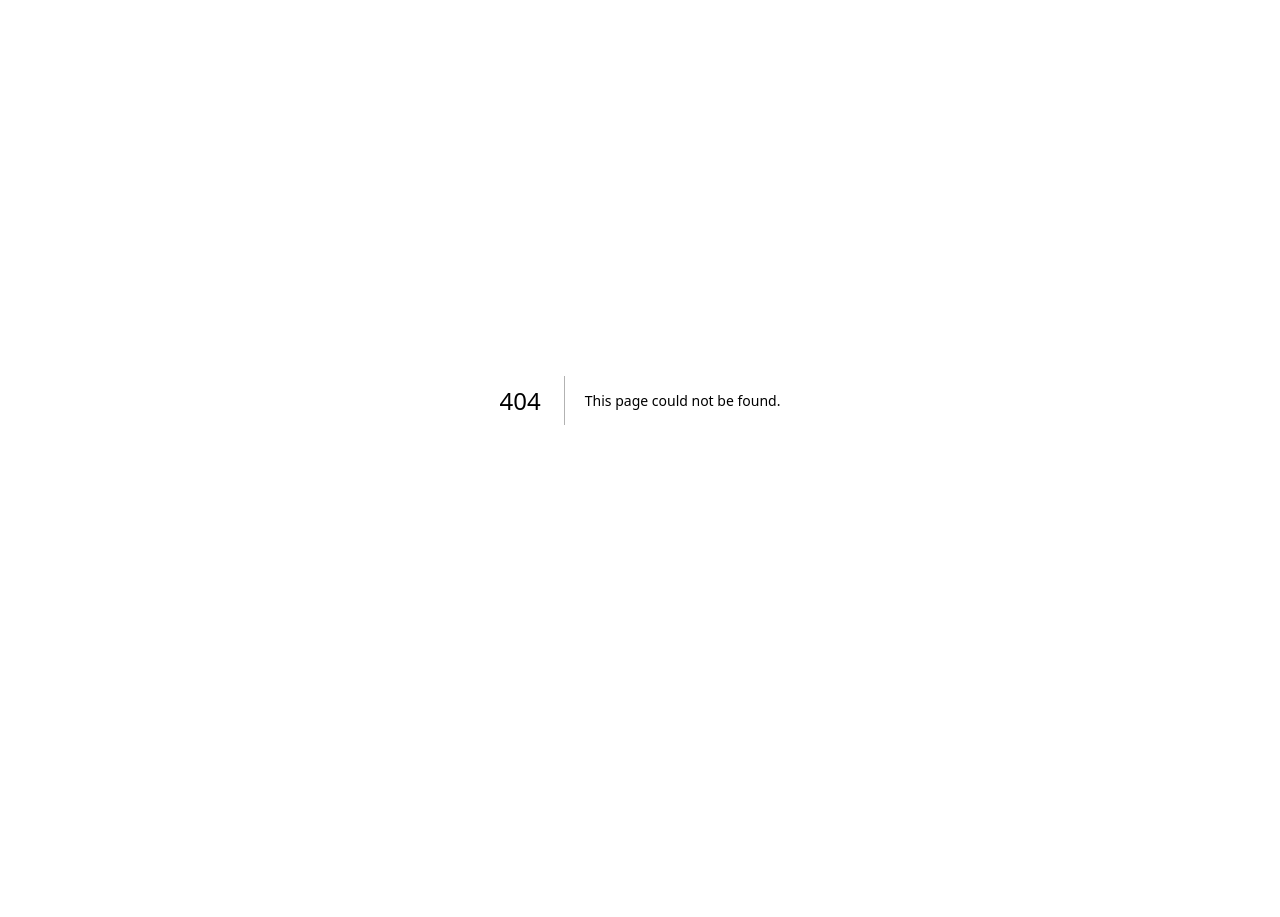
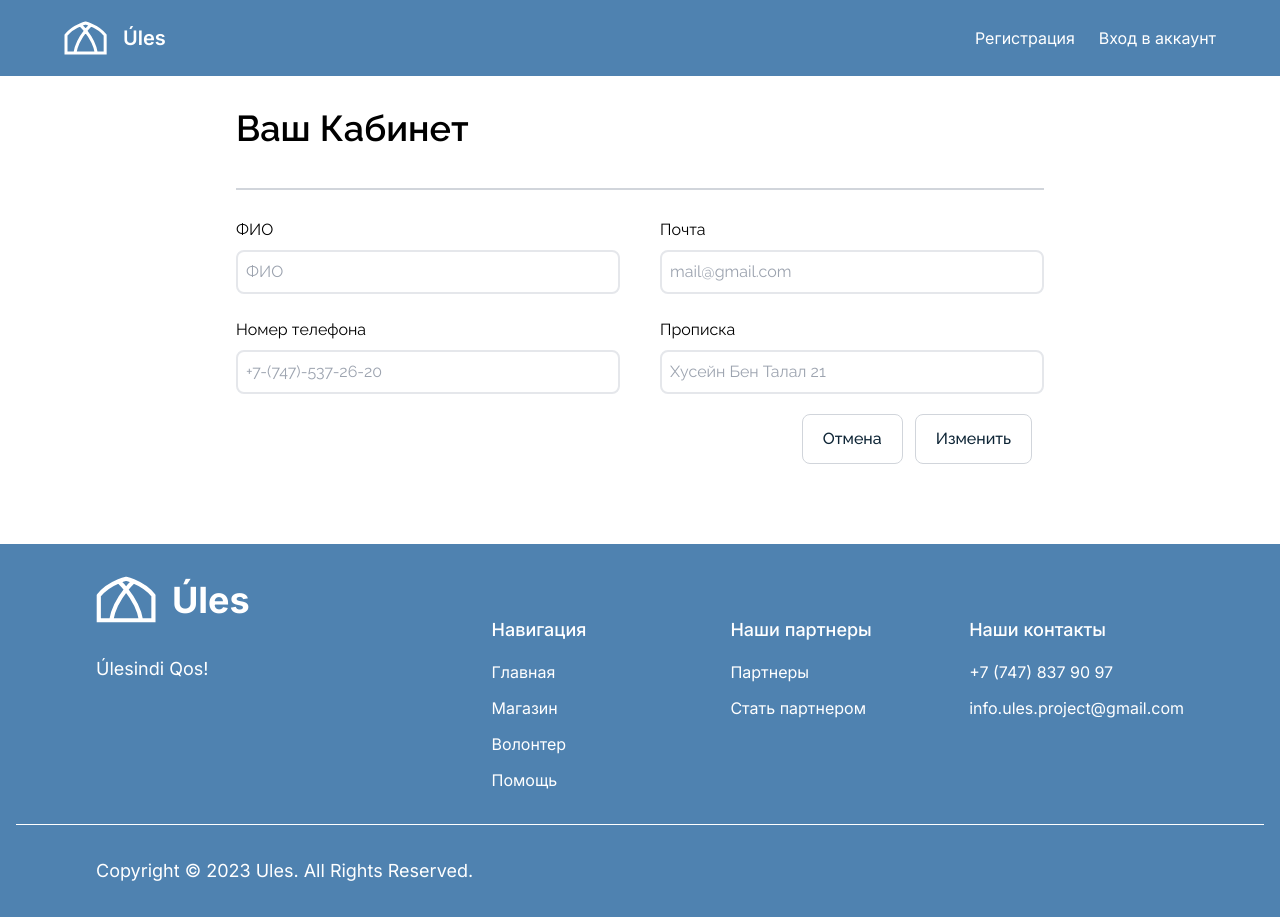
Before and after one commit to kimbiled/ulesV2, a Next.js app in the folder frontend/: page /prisoner in a window 1280 px wide. Before the commit this address had no page. Before the commit the page ends 800 px from the top, so only its background shows below. Built offline with nearby package versions, Linux system fonts and the light colour scheme; no server answers.

Commit message:
tab component

```diff
--- a/frontend/src/app/default.scss
+++ b/frontend/src/app/default.scss
@@ -39,7 +39,6 @@ a {
   color: inherit;
 }
 button {
-  border: none;
   outline: none;
   background-color: transparent;
   cursor: pointer;
@@ -63,8 +62,6 @@ mark {
 //   background: orange;
 // }
 
-
-
 .dropDown {
   position: absolute;
   //top:10.5rem;
--- /dev/null
+++ b/frontend/src/app/prisoner/layout.tsx
@@ -0,0 +1,16 @@
+import { ReactNode } from "react";
+
+export default function layout({ children }: { children: ReactNode }) {
+	return (
+		// <ProtectedRoute>
+		// 	<CustomCookieProvider>
+		// 		<CustomerProvider>
+		// 			{children}
+		// 		</CustomerProvider>
+		// 	</CustomCookieProvider>
+		// </ProtectedRoute>
+		<>
+			{children}
+		</>
+	);
+}
--- /dev/null
+++ b/frontend/src/app/prisoner/page.tsx
@@ -0,0 +1,12 @@
+import Prisoner from '@routes/prisoner/prisoner'
+import Layout from '@components/Layout/Layout';
+
+
+export default async function page() {
+
+	return (
+		<Layout>
+			<Prisoner />
+		</Layout>
+	);
+}
--- a/frontend/src/components/Footer/Footer.tsx
+++ b/frontend/src/components/Footer/Footer.tsx
@@ -3,7 +3,7 @@ import Image from 'next/image';
 
 const Footer = () => {
   return (
-    <footer className=" fontInter bg-[#0D2435] w-full m-auto ">
+    <footer className=" fontInter bg-[#4F82B0] w-full m-auto ">
       <div className="m-auto   lg:py-8 p-4 ">
         <div className="md:flex md:justify-between space-y-10 md:px-20">
           <div className="flex flex-col gap-8">
--- a/frontend/src/components/Header/Header.tsx
+++ b/frontend/src/components/Header/Header.tsx
@@ -18,7 +18,7 @@ export default function Header({ user }: { user: TUser | null }) {
   const [isOpen, setOpen] = useState<boolean>(false);
 
   return (
-    <nav className="fontInter w-full bg-gradient-linear px-16 flex py-2 justify-between items-center navbar">
+    <nav className="fontInter w-full bg-[#4F82B0] px-16 flex py-2 justify-between items-center navbar">
       <div className="flex bg-gradientBlueBlack w-[100%] justify-between">
         <Link
           href="/"
--- a/frontend/src/components/Layout/Layout.tsx
+++ b/frontend/src/components/Layout/Layout.tsx
@@ -1,12 +1,12 @@
-import { ReactNode } from "react";
+import { ReactNode } from 'react';
 
-import Header from "@components/Header/Header";
-import Footer from "@components/Footer/Footer";
+import Header from '@components/Header/Header';
+import Footer from '@components/Footer/Footer';
 
-import { AuthProvider } from "@context/Auth/useAuth";
-import { CustomCookieProvider } from "@context/CustomCookie/useCustomCookie";
+import { AuthProvider } from '@context/Auth/useAuth';
+import { CustomCookieProvider } from '@context/CustomCookie/useCustomCookie';
 
-import { useUser } from "@hooks/user/useUser";
+import { useUser } from '@hooks/user/useUser';
 
 export default async function Layout({ children }: { children: ReactNode }) {
   const { user } = await useUser();
@@ -18,11 +18,7 @@ export default async function Layout({ children }: { children: ReactNode }) {
           <Header user={user} />
         </AuthProvider>
       </CustomCookieProvider>
-			<main
-				className={
-					"flex flex-1 items-center justify-center bg-gradient-to-r from-blue-100 from-10% via-[#F9FEF6] via-50% to-blue-100 to-90%"
-				}
-			>
+      <main className={'flex flex-1 items-center justify-center '}>
         {children}
       </main>
       <Footer />
--- /dev/null
+++ b/frontend/src/routes/prisoner/prisoner.jsx
@@ -0,0 +1,126 @@
+import Tab from "@ui/Tabs/Tab";
+import Tabs from "@ui/Tabs/Tabs";
+
+export default function Prisoner() {
+
+  return (
+    <div className="fontRaleway flex flex-col justify-center w-screen mt-4 mb-16 max-sm:flex max-sm:flex-col max-sm:items-center max-md:flex max-md:flex-col max-md:items-center max-lg:flex max-lg:flex-col max-lg:gap-3 max-lg:items-center max-xl:flex max-xl:flex-row max-xl:gap-3 max-xl:items-center ">
+      <div className="max-sm:w-full  h-auto  rounded-3xl flex  mx-auto gap-2 p-4 flex-col">
+        <h4 className="font-semibold text-4xl w-full mb-5 ">Ваш Кабинет</h4>
+        <Tabs>
+          <Tab title="Профиль">
+            <div className="mb-5 space-y-6">
+              <div className="flex space-x-10   justify-center items-center">
+                <div className=" flex flex-col space-y-2">
+                  <label htmlFor="">ФИО</label>
+                  <input
+                    type="text"
+                    className="p-2 rounded-lg w-96  outline-none border-2	"
+                    placeholder="ФИО"
+                  />
+                </div>
+                <div className=" flex flex-col space-y-2">
+                  <label htmlFor="">Почта</label>
+                  <input
+                    type="mail"
+                    className="p-2 rounded-lg w-96  outline-none border-2	"
+                    placeholder="mail@gmail.com"
+                  />
+                </div>
+              </div>
+              <div className="flex space-x-10   justify-center items-center">
+                <div className=" flex flex-col space-y-2">
+                  <label htmlFor="">Номер телефона</label>
+                  <input
+                    type="tel"
+                    className="p-2 rounded-lg w-96  outline-none border-2	"
+                    placeholder="+7-(747)-537-26-20"
+                  />
+                </div>
+                <div className=" flex flex-col space-y-2">
+                  <label htmlFor="">Прописка</label>
+                  <input
+                    type="text"
+                    className="p-2 rounded-lg w-96  outline-none border-2	"
+                    placeholder="Хусейн Бен Талал 21"
+                  />
+                </div>
+              </div>
+            </div>
+
+            <div className="flex items-end justify-end">
+              <button className=" border-[1px] border-gray-300 hover:bg-[#4F82B0] hover:border-[#4F82B0] hover:text-white   ease-in-out duration-300 inline-flex items-center justify-center px-3 py-2 md:px-5 md:py-3 mr-3 text-sm md:text-base font-medium text-center text-ulsDark rounded-lg bg-white  focus:ring-4  focus:ring-primary-900">
+                Отмена
+              </button>
+              <button className=" border-[1px] border-gray-300 hover:bg-[#4F82B0] hover:border-[#4F82B0] hover:text-white ease-in-out duration-300 inline-flex items-center justify-center px-3 py-2 md:px-5 md:py-3 mr-3 text-sm md:text-base font-medium text-center text-ulsDark rounded-lg bg-white  focus:ring-4  focus:ring-primary-900">
+                Изменить
+              </button>
+            </div>
+          </Tab>
+          <Tab title="Расписание">
+            <div className="mb-5 space-y-6">
+              <div className="flex space-x-10   justify-center items-center">
+                <div className=" flex flex-col space-y-2">
+                  <label htmlFor="">ИИН</label>
+                  <input
+                    type="text"
+                    className="p-2 rounded-lg w-96  outline-none border-2	"
+                    placeholder="Введите ИИН"
+                  />
+                </div>
+                <div className=" flex flex-col space-y-2">
+                  <label htmlFor="">ФИО Принимающего</label>
+                  <input
+                    type="mail"
+                    className="p-2 rounded-lg w-96  outline-none border-2	"
+                    placeholder="Введите ФИО Участкового"
+                  />
+                </div>
+              </div>
+            </div>
+
+            <div className="flex items-end justify-end">
+              <button className=" border-[1px] border-gray-300 hover:bg-[#4F82B0] hover:border-[#4F82B0] hover:text-white   ease-in-out duration-300 inline-flex items-center justify-center px-3 py-2 md:px-5 md:py-3 mr-3 text-sm md:text-base font-medium text-center text-ulsDark rounded-lg bg-white  focus:ring-4  focus:ring-primary-900">
+                Отмена
+              </button>
+              <button className=" border-[1px] border-gray-300 hover:bg-[#4F82B0] hover:border-[#4F82B0] hover:text-white ease-in-out duration-300 inline-flex items-center justify-center px-3 py-2 md:px-5 md:py-3 mr-3 text-sm md:text-base font-medium text-center text-ulsDark rounded-lg bg-white  focus:ring-4  focus:ring-primary-900">
+                Изменить
+              </button>
+            </div>
+          </Tab>
+          <Tab title="Отметка">
+          <div className="mb-5 space-y-6">
+              <div className="flex space-x-10   justify-center items-center">
+                <div className=" flex flex-col space-y-2">
+                  <label htmlFor="">ИИН</label>
+                  <input
+                    type="text"
+                    className="p-2 rounded-lg w-96  outline-none border-2	"
+                    placeholder="Введите ИИН"
+                  />
+                </div>
+                <div className=" flex flex-col space-y-2">
+                  <label htmlFor="">ФИО Принимающего</label>
+                  <input
+                    type="mail"
+                    className="p-2 rounded-lg w-96  outline-none border-2	"
+                    placeholder="Введите ФИО Участкового"
+                  />
+                </div>
+              </div>
+            </div>
+
+            <div className="flex items-end justify-end">
+              <button className=" border-[1px] border-gray-300 hover:bg-[#4F82B0] hover:border-[#4F82B0] hover:text-white   ease-in-out duration-300 inline-flex items-center justify-center px-3 py-2 md:px-5 md:py-3 mr-3 text-sm md:text-base font-medium text-center text-ulsDark rounded-lg bg-white  focus:ring-4  focus:ring-primary-900">
+                Отмена
+              </button>
+              <button className=" border-[1px] border-gray-300 hover:bg-[#4F82B0] hover:border-[#4F82B0] hover:text-white ease-in-out duration-300 inline-flex items-center justify-center px-3 py-2 md:px-5 md:py-3 mr-3 text-sm md:text-base font-medium text-center text-ulsDark rounded-lg bg-white  focus:ring-4  focus:ring-primary-900">
+                Изменить
+              </button>
+            </div>
+          </Tab>
+        </Tabs>
+      </div>
+    </div>
+  );
+}
--- /dev/null
+++ b/frontend/src/ui/Tabs/Tab.tsx
@@ -0,0 +1,13 @@
+import React from 'react'
+import { ReactElement } from 'react'
+
+type Props = {
+  title: string,
+  children: ReactElement[]
+}
+
+const Tab: React.FC<Props> = ({ children, title }) => {
+  return <div key={title}>{children}</div>
+}
+
+export default Tab
--- /dev/null
+++ b/frontend/src/ui/Tabs/Tabs.tsx
@@ -0,0 +1,37 @@
+'use client'
+
+import React, { ReactElement, useState } from "react"
+
+type Props = {
+  children: ReactElement[]
+}
+
+const Tabs: React.FC<Props> = ({ children }) => {
+  const [selectedTab, setSelectedTab] = useState(0)
+
+  return (
+    <>
+      <div className="flex items-start space-x-10 mb-5 border-b-2 border-gray-300">
+        {
+          children.map((item, index) => (
+            <button className={`text-normal pb-2.5 ${selectedTab === index ? 'text-blue-600 border-b-2 border-blue-600' : ''} text-gray-400`} key={index} onClick={() => setSelectedTab(index)}>{item.key}</button>
+          ))
+        }
+      </div>
+      {children[selectedTab]}
+    </>
+  //   <div className="flex items-start space-x-4 mb-5">
+  //   <p className="text-normal active:text-blue-600 active:border-b-2 active:border-blue-600 text-gray-400">
+  //     Профиль
+  //   </p>
+  //   <p className="text-normal active:text-blue-600 active:border-b-2 active:border-blue-600 text-gray-400">
+  //     Расписание
+  //   </p>
+  //   <p className="text-normal active:text-blue-600 active:border-b-2 active:border-blue-600 text-gray-400">
+  //     Отметка
+  //   </p>
+  // </div>
+  )
+}
+
+export default Tabs
--- a/frontend/tsconfig.json
+++ b/frontend/tsconfig.json
@@ -21,7 +21,6 @@
 		],
 		"baseUrl": ".",
 		"paths": {
-			"@root/*": ["./src/*"],
 			"@config/*": ["./src/config/*"],
 			"@lib/*": ["./src/lib/*"],
 			"@context/*": ["./src/context/*"],
```
Lines whose indentation alone changed are shown as unchanged.
